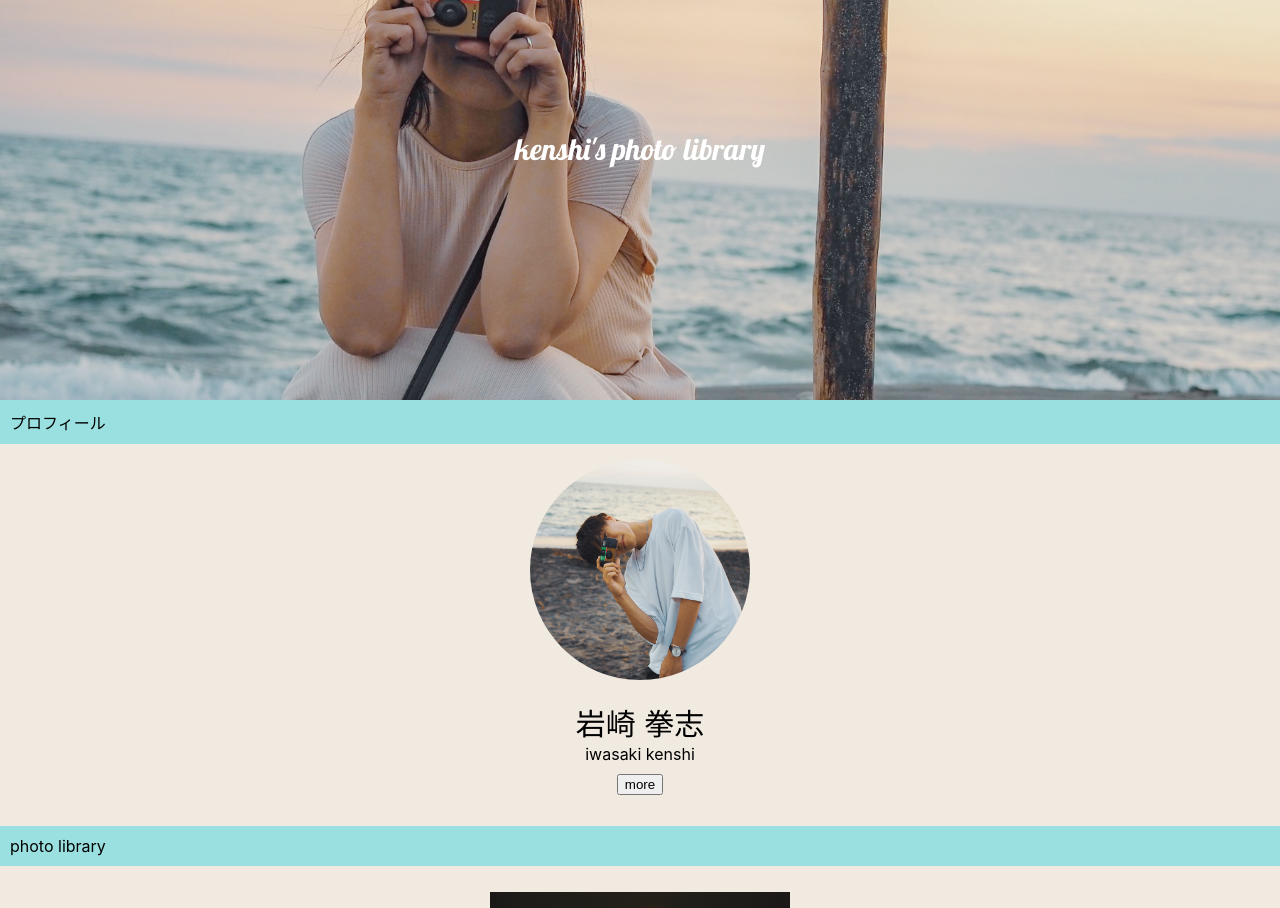
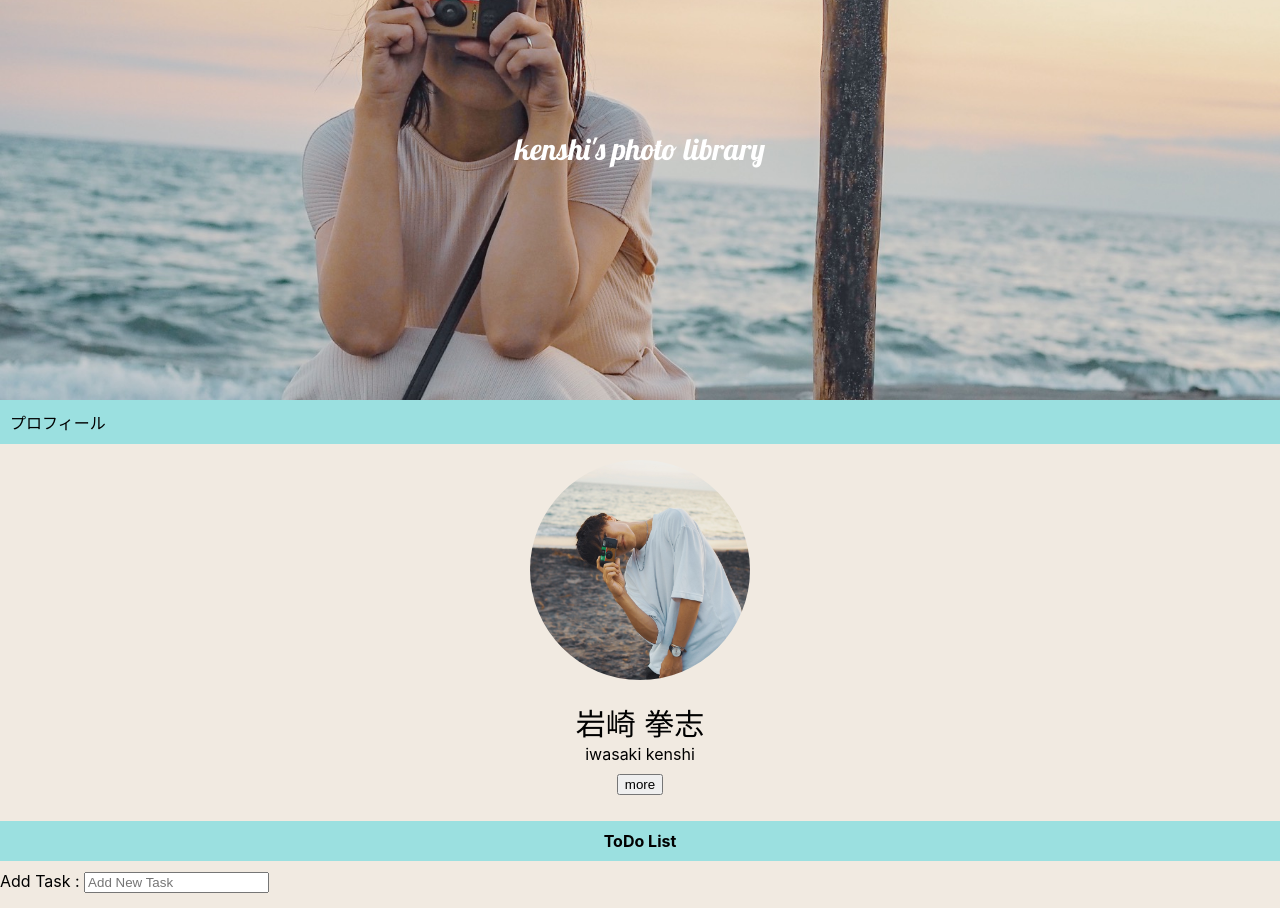
Before and after one commit to kensiiwasaki/react-mypage, a React (Create React App) app: page / in a window 1280 px wide. Shown: the top 908 px of the page. Built offline with nearby package versions, Linux system fonts and the light colour scheme.

Commit message:
Todo追加

```diff
--- a/src/App.js
+++ b/src/App.js
@@ -4,6 +4,7 @@ import Modal from './components/modal'
 import { useState } from 'react';
 import Icon from './IMG_2580.jpg';
 import Language from './components/language';
+import TodoList from './components/TodoList';
 import Photo from './photo/Photo';
 
 function App() {
@@ -29,8 +30,7 @@ function App() {
         <Modal show={show} setShow={setShow}  />
       </div>
       <div>
-        <form>
-        </form>
+        <TodoList />
       </div>
       <div>
         <Photo />
--- a/src/components/TodoList.js
+++ b/src/components/TodoList.js
@@ -1,12 +1,8 @@
-improt React, { useState } from 'react';
+import React, { useState } from 'react';
 
 function TodoList() {
 
     const initialState = [
-        {
-            task: 'Learn vue.js',
-            isCompleted: false
-        },
     ]
 
     const [todos, setTodo] = useState(initialState);
@@ -20,11 +16,11 @@ function TodoList() {
     const handleSubmit = (event) => {
         event.preventDefault()
         if(task === '')return
-        setTodo(todos => [...todos,{ task, isCompleted: faluse}])
+        setTodo(todos => [...todos,{ task, isCompleted: false}])
         setTask('')
     }
 
-    const handleRemoneTask = index => {
+    const handleRemoveTask = index => {
         const newTodos = [...todos]
         newTodos.splice(index,1)
         setTodo(newTodos)
@@ -38,8 +34,8 @@ function TodoList() {
                 placeholder="Add New Task" onChange={handleNewTask} />
             </form>
             <ul>
-                { todos.map((todo, ndex) => (
-                <li key={ index }>{ todo.task } <span onClick={ () => handleRemoveTask(index)}>X</span></li>
+                { todos.map((todo, index) => (
+                <li key={ index }>{ todo.task } <span onClick={ () => handleRemoveTask(index)}>✅</span></li>
                 ))}
             </ul>
         </div>
```
